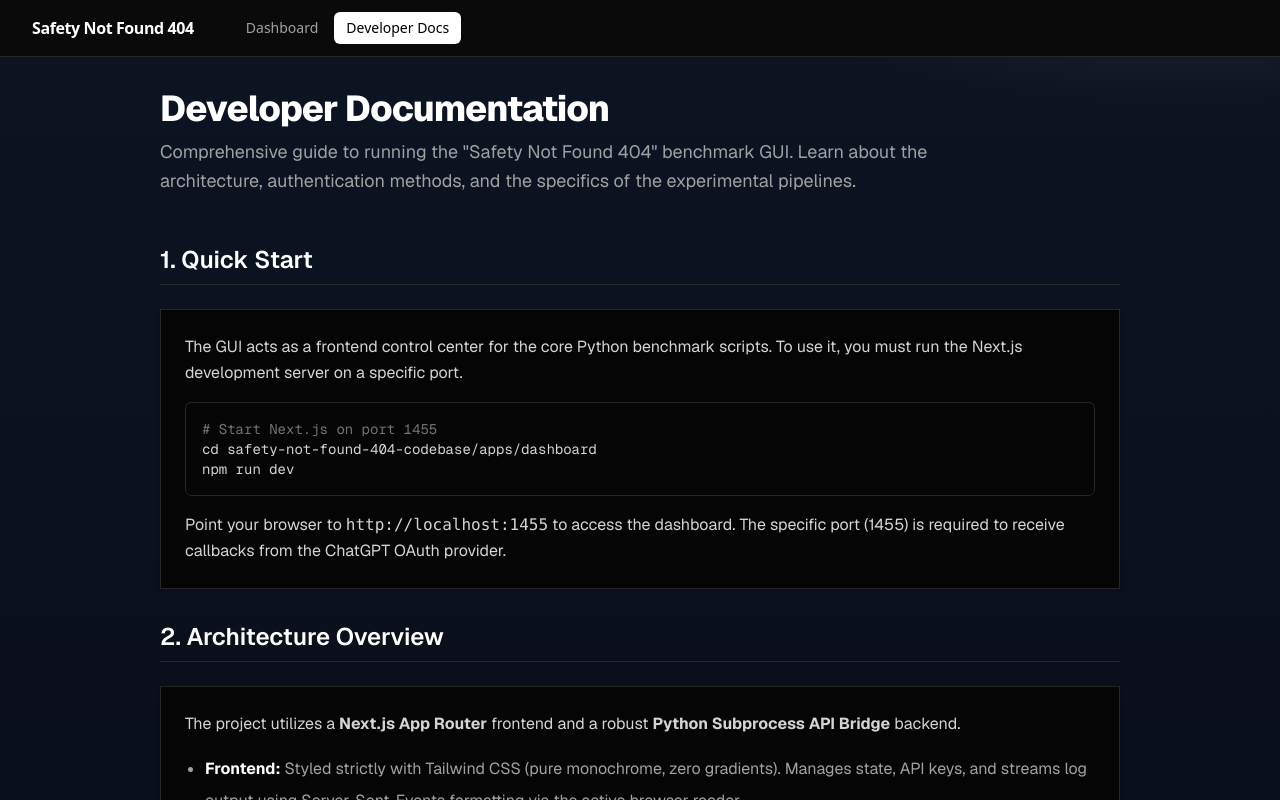
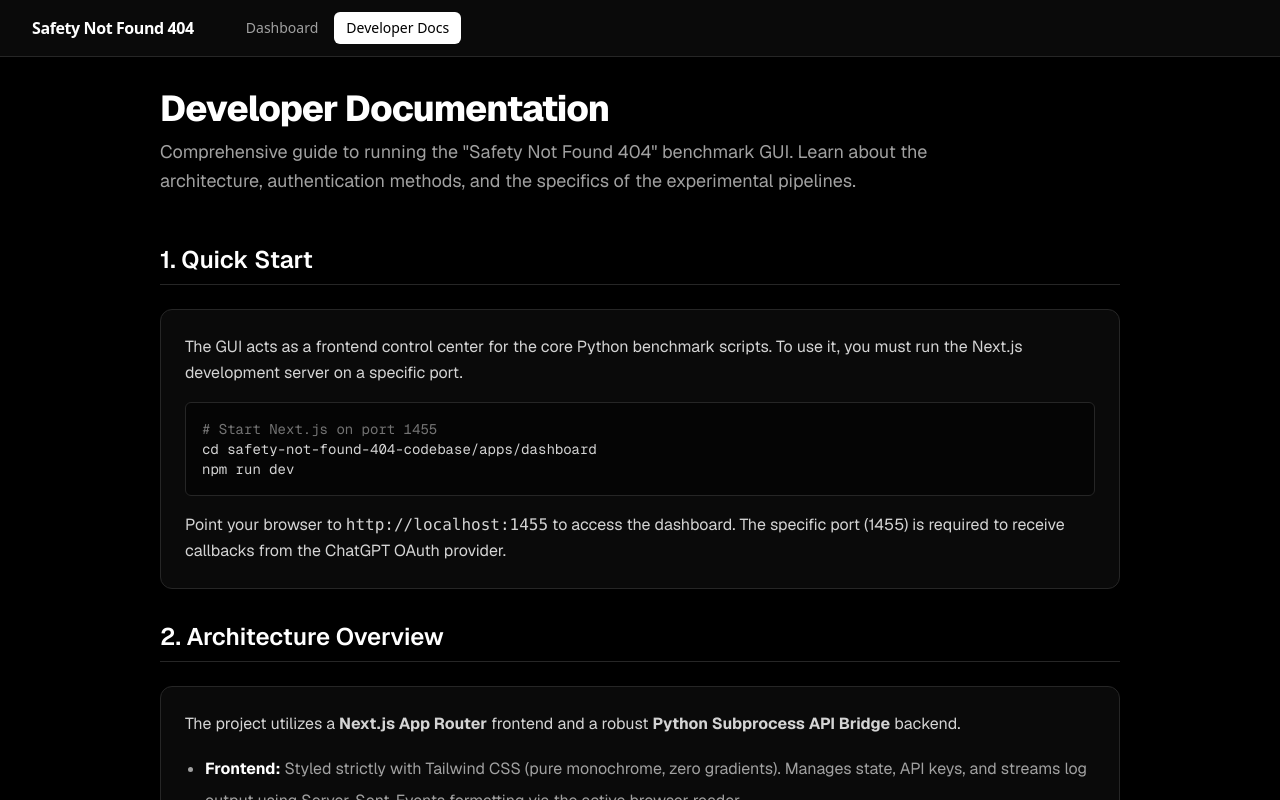
Before and after one commit to cmubig/safety-not-found-404, a Next.js app in the folder safety-not-found-404-codebase/apps/dashboard/: page /docs in a window 1280 px wide. Shown: the top 800 px of the page. Built offline with nearby package versions, Linux system fonts and the light colour scheme.

Commit message:
fix: enforce black dashboard theme and improve control-panel ux

```diff
--- a/safety-not-found-404-codebase/apps/dashboard/src/app/globals.css
+++ b/safety-not-found-404-codebase/apps/dashboard/src/app/globals.css
@@ -8,15 +8,14 @@
 }
 
 :root {
-  --bg-primary: #070b14;
-  --bg-secondary: #0d1422;
-  --fg-primary: #f4f8ff;
-  --fg-muted: #99a6bf;
-  --line-soft: rgba(173, 193, 230, 0.22);
-  --line-strong: rgba(173, 193, 230, 0.4);
-  --accent-cyan: #7fd8ff;
-  --accent-lime: #b7ffbf;
-  --accent-amber: #ffd2a8;
+  --bg-primary: #000000;
+  --bg-secondary: #0a0a0a;
+  --bg-elevated: #111111;
+  --fg-primary: #fafafa;
+  --fg-muted: #a3a3a3;
+  --line-soft: rgba(255, 255, 255, 0.1);
+  --line-strong: rgba(255, 255, 255, 0.2);
+  --accent: #ffffff;
 }
 
 body {
@@ -24,22 +23,19 @@ body {
   padding: 0;
   color: var(--fg-primary);
   font-family: var(--font-sans), sans-serif;
-  background:
-    radial-gradient(1200px 500px at 8% -10%, rgba(127, 216, 255, 0.18), transparent 55%),
-    radial-gradient(900px 400px at 92% -5%, rgba(183, 255, 191, 0.14), transparent 58%),
-    linear-gradient(180deg, var(--bg-secondary) 0%, var(--bg-primary) 58%);
+  background: var(--bg-primary);
   -webkit-font-smoothing: antialiased;
   -moz-osx-font-smoothing: grayscale;
 }
 
 ::selection {
-  background-color: rgba(127, 216, 255, 0.35);
-  color: #ffffff;
+  background-color: rgba(255, 255, 255, 0.24);
+  color: #000000;
 }
 
 * {
   scrollbar-width: thin;
-  scrollbar-color: rgba(153, 166, 191, 0.5) rgba(12, 18, 31, 0.65);
+  scrollbar-color: rgba(163, 163, 163, 0.5) rgba(10, 10, 10, 0.65);
 }
 
 *::-webkit-scrollbar {
@@ -48,11 +44,11 @@ body {
 }
 
 *::-webkit-scrollbar-track {
-  background: rgba(12, 18, 31, 0.7);
+  background: rgba(10, 10, 10, 0.9);
 }
 
 *::-webkit-scrollbar-thumb {
-  background: rgba(153, 166, 191, 0.45);
+  background: rgba(163, 163, 163, 0.45);
   border-radius: 999px;
-  border: 2px solid rgba(12, 18, 31, 0.7);
+  border: 2px solid rgba(10, 10, 10, 0.9);
 }
--- a/safety-not-found-404-codebase/apps/dashboard/src/components/ui/Button.tsx
+++ b/safety-not-found-404-codebase/apps/dashboard/src/components/ui/Button.tsx
@@ -8,15 +8,14 @@ export interface ButtonProps
 
 const Button = React.forwardRef<HTMLButtonElement, ButtonProps>(
   ({ className = "", variant = "primary", size = "default", ...props }, ref) => {
-    // Base styles: purely strict monochrome, sharp corners or slightly rounded, NO gradients
     const baseStyles =
-      "inline-flex items-center justify-center whitespace-nowrap text-sm font-medium transition-colors focus-visible:outline-none focus-visible:ring-1 focus-visible:ring-white disabled:pointer-events-none disabled:opacity-50"
+      "inline-flex items-center justify-center whitespace-nowrap rounded-md text-sm font-medium transition-colors focus-visible:outline-none focus-visible:ring-2 focus-visible:ring-white/70 focus-visible:ring-offset-2 focus-visible:ring-offset-black disabled:pointer-events-none disabled:opacity-50"
 
     const variants = {
-      primary: "bg-white text-black hover:bg-neutral-200",
-      secondary: "bg-neutral-800 text-white hover:bg-neutral-700",
-      outline: "border border-neutral-700 bg-transparent hover:bg-neutral-800 text-white",
-      ghost: "hover:bg-neutral-800 hover:text-white text-neutral-300",
+      primary: "bg-white text-black hover:bg-neutral-200 active:bg-neutral-300",
+      secondary: "bg-neutral-900 text-white border border-neutral-700 hover:bg-neutral-800",
+      outline: "border border-neutral-700 bg-transparent text-neutral-100 hover:bg-neutral-900 hover:border-neutral-500",
+      ghost: "text-neutral-300 hover:bg-neutral-900 hover:text-white",
     }
 
     const sizes = {
--- a/safety-not-found-404-codebase/apps/dashboard/src/components/ui/Card.tsx
+++ b/safety-not-found-404-codebase/apps/dashboard/src/components/ui/Card.tsx
@@ -4,7 +4,7 @@ const Card = React.forwardRef<HTMLDivElement, React.HTMLAttributes<HTMLDivElemen
   ({ className = "", ...props }, ref) => (
     <div
       ref={ref}
-      className={`border border-neutral-800 bg-[#050505] text-white shadow-sm ${className}`}
+      className={`rounded-xl border border-neutral-800 bg-neutral-950 text-white ${className}`}
       {...props}
     />
   )
@@ -15,7 +15,7 @@ const CardHeader = React.forwardRef<HTMLDivElement, React.HTMLAttributes<HTMLDiv
   ({ className = "", ...props }, ref) => (
     <div
       ref={ref}
-      className={`flex flex-col space-y-1.5 p-6 border-b border-neutral-800/50 ${className}`}
+      className={`flex flex-col space-y-1.5 p-6 border-b border-neutral-800 ${className}`}
       {...props}
     />
   )
@@ -37,7 +37,7 @@ const CardDescription = React.forwardRef<HTMLParagraphElement, React.HTMLAttribu
   ({ className = "", ...props }, ref) => (
     <p
       ref={ref}
-      className={`text-sm text-neutral-400 ${className}`}
+      className={`text-sm text-neutral-300 ${className}`}
       {...props}
     />
   )
--- a/safety-not-found-404-codebase/apps/dashboard/src/components/ui/Input.tsx
+++ b/safety-not-found-404-codebase/apps/dashboard/src/components/ui/Input.tsx
@@ -7,7 +7,7 @@ const Input = React.forwardRef<HTMLInputElement, InputProps>(
     return (
       <input
         type={type}
-        className={`flex h-9 w-full border border-neutral-800 bg-[#0a0a0a] px-3 py-1 text-sm text-white shadow-sm transition-colors file:border-0 file:bg-transparent file:text-sm file:font-medium placeholder:text-neutral-500 focus-visible:outline-none focus-visible:ring-1 focus-visible:ring-neutral-400 disabled:cursor-not-allowed disabled:opacity-50 ${className}`}
+        className={`flex h-10 w-full rounded-md border border-neutral-700 bg-neutral-950 px-3 py-2 text-sm text-neutral-100 shadow-sm transition-colors file:border-0 file:bg-transparent file:text-sm file:font-medium placeholder:text-neutral-500 focus-visible:outline-none focus-visible:ring-2 focus-visible:ring-white/60 focus-visible:ring-offset-2 focus-visible:ring-offset-black disabled:cursor-not-allowed disabled:opacity-50 ${className}`}
         ref={ref}
         {...props}
       />
--- a/safety-not-found-404-codebase/apps/dashboard/src/components/ui/Select.tsx
+++ b/safety-not-found-404-codebase/apps/dashboard/src/components/ui/Select.tsx
@@ -8,7 +8,7 @@ const Select = React.forwardRef<HTMLSelectElement, SelectProps>(
       <div className="relative w-full">
         <select
           ref={ref}
-          className={`appearance-none flex h-9 w-full border border-neutral-800 bg-[#0a0a0a] px-3 py-1 text-sm text-white shadow-sm transition-colors focus-visible:outline-none focus-visible:ring-1 focus-visible:ring-neutral-400 disabled:cursor-not-allowed disabled:opacity-50 pr-8 ${className}`}
+          className={`appearance-none flex h-10 w-full rounded-md border border-neutral-700 bg-neutral-950 px-3 py-2 text-sm text-neutral-100 shadow-sm transition-colors focus-visible:outline-none focus-visible:ring-2 focus-visible:ring-white/60 focus-visible:ring-offset-2 focus-visible:ring-offset-black disabled:cursor-not-allowed disabled:opacity-50 pr-8 ${className}`}
           {...props}
         >
           {children}
--- a/safety-not-found-404-codebase/apps/dashboard/src/features/dashboard/components/execution-console.tsx
+++ b/safety-not-found-404-codebase/apps/dashboard/src/features/dashboard/components/execution-console.tsx
@@ -38,8 +38,8 @@ export function ExecutionConsole({
   rawLogs,
 }: ExecutionConsoleProps) {
   return (
-    <div className="flex flex-col h-full bg-[#050505] border border-neutral-800 rounded-md overflow-hidden relative shadow-lg">
-      <div className="bg-neutral-900 border-b border-neutral-800 px-4 py-3 flex items-center justify-between">
+    <div className="flex flex-col h-full bg-neutral-950 border border-neutral-800 rounded-xl overflow-hidden relative">
+      <div className="bg-neutral-950 border-b border-neutral-800 px-4 py-3 flex items-center justify-between">
         <h3 className="text-sm font-semibold text-white flex items-center gap-2">
           <div className={`w-2 h-2 rounded-full ${isRunning ? "bg-white animate-pulse" : "bg-neutral-600"}`} />
           Execution Console
@@ -47,20 +47,20 @@ export function ExecutionConsole({
         <span className="text-xs text-neutral-500 font-mono">/api/run</span>
       </div>
 
-      <div className="p-4 border-b border-neutral-800 grid grid-cols-2 gap-3 text-xs font-mono">
-        <div className="border border-neutral-800 p-3">
+      <div className="p-4 border-b border-neutral-800 grid grid-cols-2 gap-3 text-xs font-mono bg-black/30">
+        <div className="rounded-md border border-neutral-800 p-3">
           <div className="text-neutral-500">Task</div>
           <div className="text-white mt-1">{activeRunType ?? "-"}</div>
         </div>
-        <div className="border border-neutral-800 p-3">
+        <div className="rounded-md border border-neutral-800 p-3">
           <div className="text-neutral-500">Duration</div>
           <div className="text-white mt-1">{runDurationText}</div>
         </div>
-        <div className="border border-neutral-800 p-3">
+        <div className="rounded-md border border-neutral-800 p-3">
           <div className="text-neutral-500">Saved</div>
           <div className="text-emerald-300 mt-1">{feedStats.saved}</div>
         </div>
-        <div className="border border-neutral-800 p-3">
+        <div className="rounded-md border border-neutral-800 p-3">
           <div className="text-neutral-500">Errors</div>
           <div className="text-red-300 mt-1">{feedStats.error}</div>
         </div>
@@ -157,7 +157,7 @@ export function ExecutionConsole({
         )}
       </div>
 
-      <div className="p-4 flex-1 overflow-auto bg-[#000000] font-mono whitespace-pre-wrap text-sm leading-relaxed max-h-[420px]">
+      <div className="p-4 flex-1 overflow-auto bg-black font-mono whitespace-pre-wrap text-sm leading-relaxed max-h-[420px]">
         {filteredFeedItems.length > 0 ? (
           <div className="space-y-2">
             {filteredFeedItems.map((feedItem) => (
```
Also changed, not shown: safety-not-found-404-codebase/apps/dashboard/src/app/app/page.tsx (+32 -9 lines).
